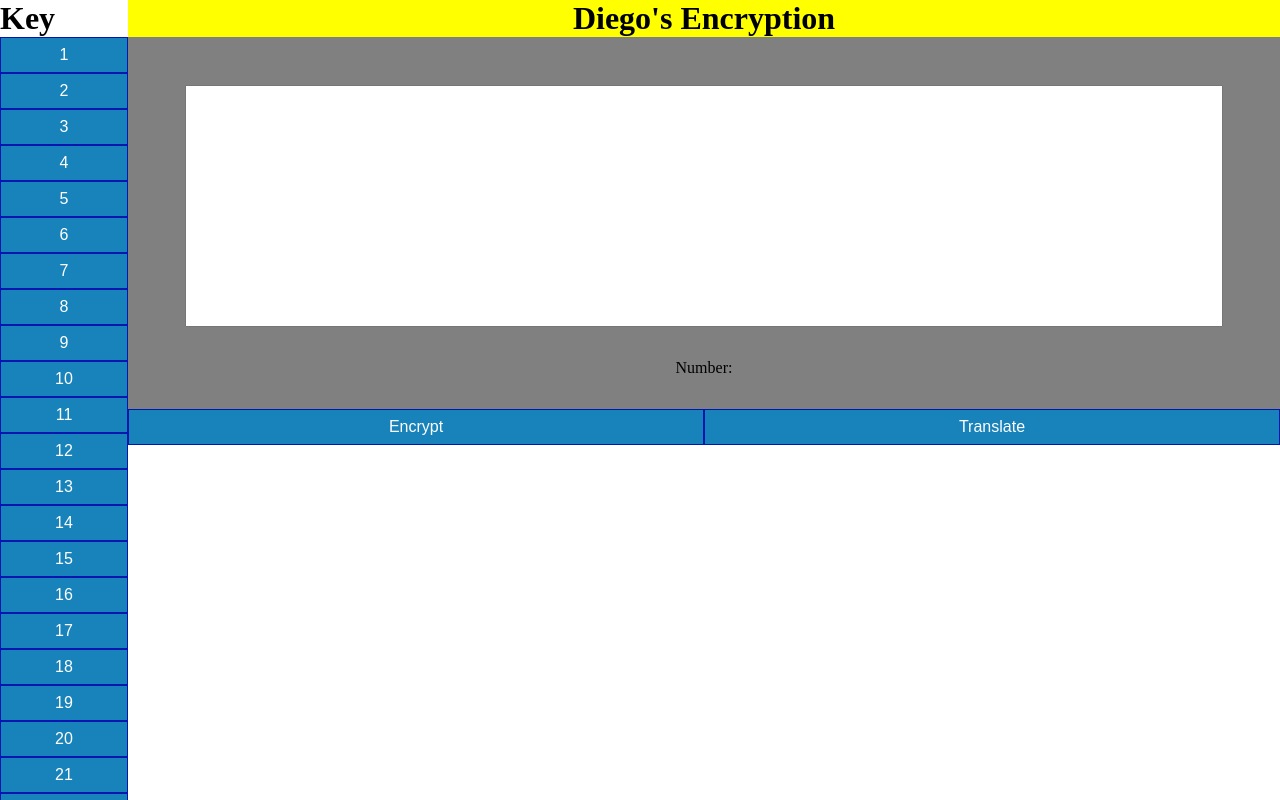
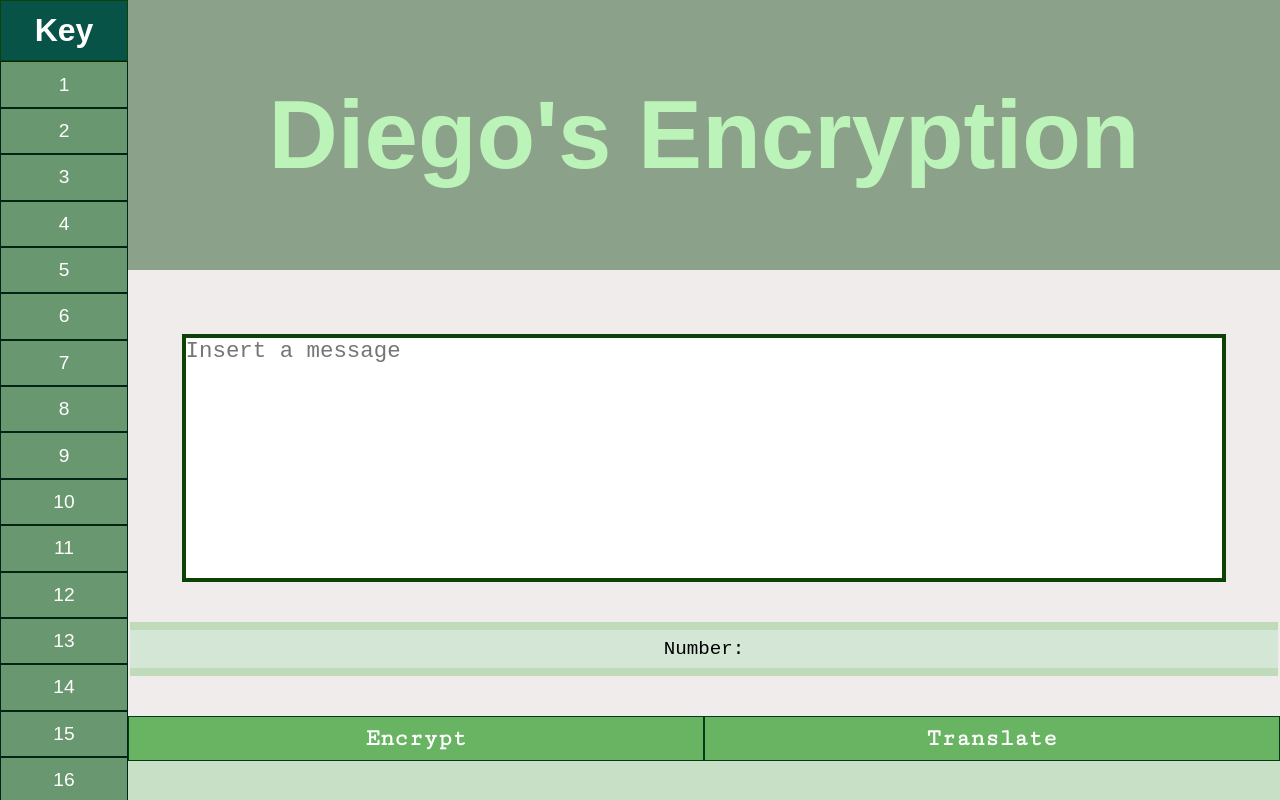
Before and after one commit to FabricioMoreno/Cesar-s-Encryption, a plain HTML site: page index.html in a window 1280 px wide. Drawn offline with Linux system fonts and the light colour scheme.

Commit message:
Tiene la combinacion de colores perfecta y el design esta  completo

```diff
--- a/index.css
+++ b/index.css
@@ -2,6 +2,7 @@
 {
     margin: 0;
     padding: 0;
+    background: rgb(200, 224, 198);
 }
 #padre
 {
@@ -21,10 +22,25 @@
     display: flex;
     flex-direction: column;
 }
+#keyNumber h1
+{
+    background-color: #085347;
+    color: #ffffff;
+    padding: 0.7rem 0;
+    text-align: center;
+    box-sizing: border-box;
+    border: 0.1rem solid rgb(13, 66, 6);
+}
+#keyNumber button
+{
+    padding: 0.7rem 0;
+    font-size: 1.2rem;
+}
 #keyNumber
 {
     display: flex;
     flex-direction: column;
+    font-family: 'Teko', sans-serif;
 }
 .number
 {
@@ -33,8 +49,8 @@
     padding: 0.5rem;
     font-size: 1rem;
     color: #ffffff;
-    background-color: #1883ba;
-    border: 0.1rem solid #0016b0;
+    background: rgb(105, 151, 111);
+    border: 0.1rem solid #012415;
 }
 .resize
 {
@@ -52,28 +68,46 @@
 }
 #second h1
 {
+    background: rgb(139, 161, 137);
     text-align: center;
-    background: yellow;
+    margin: 5rem;
+    font-family: 'Anton', sans-serif;
+    font-size: 6rem;
+    color: rgb(188, 243, 184);
+    font-weight: bold;
 }
 #encrypt
 {
+    background: rgb(139, 161, 137);
     width: 100%;
-    background: yellow;
     display: flex;
     flex-direction: column;
-    align-items: stretch;
 }
 /*Cuerpo de la segunda ventana*/
 #secondBody
 {
-    background: gray;
+    background:rgb(240, 236, 236);
     display: flex;
     flex-direction: column;
 }
+#secondBody #text
+{
+    margin-top: 4rem;
+    border: 0.25rem solid rgb(13, 66, 6);
+    font-size: 1.4rem;
+    font-family: 'Source Code Pro', monospace;
+    background: #ffffff;
+}
 #secondBody p
 {
+    background: rgb(212, 230, 214);
     text-align: center;
-    margin: 2rem 0.1rem;
+    margin: 2.5rem 0.1rem;
+    font-family: 'Source Code Pro', monospace;
+    font-size: 1.2rem;
+    padding: 0.5rem;
+    border-top: 0.5rem  solid rgb(192, 219, 185);
+    border-bottom: 0.5rem  solid rgb(192, 219, 185);
 }
 #text
 {
@@ -98,6 +132,9 @@
     padding: 0.5rem;
     font-size: 1rem;
     color: #ffffff;
-    background-color: #1883ba;
-    border: 0.1rem solid #0016b0;
+    background-color: rgb(105, 180, 99);
+    border: 0.12rem solid #053a19;
+    font-family: 'Cutive Mono', monospace;
+    font-weight: bold;
+    font-size: 1.5rem;
 }
--- a/index.html
+++ b/index.html
@@ -6,6 +6,7 @@
     <meta http-equiv="X-UA-Compatible" content="ie=edge">
     <title>Document</title>
     <link rel="stylesheet" href="index.css">
+    <link href="https://fonts.googleapis.com/css?family=Cutive+Mono&display=swap" rel="stylesheet">
 </head>
 <body>
     <div id="padre">
@@ -47,7 +48,7 @@
             <div id="encrypt">
                 <h1>Diego's Encryption</h1>
                 <div id="secondBody">
-                    <textarea name="" id="text"></textarea>
+                    <textarea name="" id="text" placeholder="Insert a message"></textarea>
                     <p>Number:</p>
                 </div>
                 <div id="button">
```
